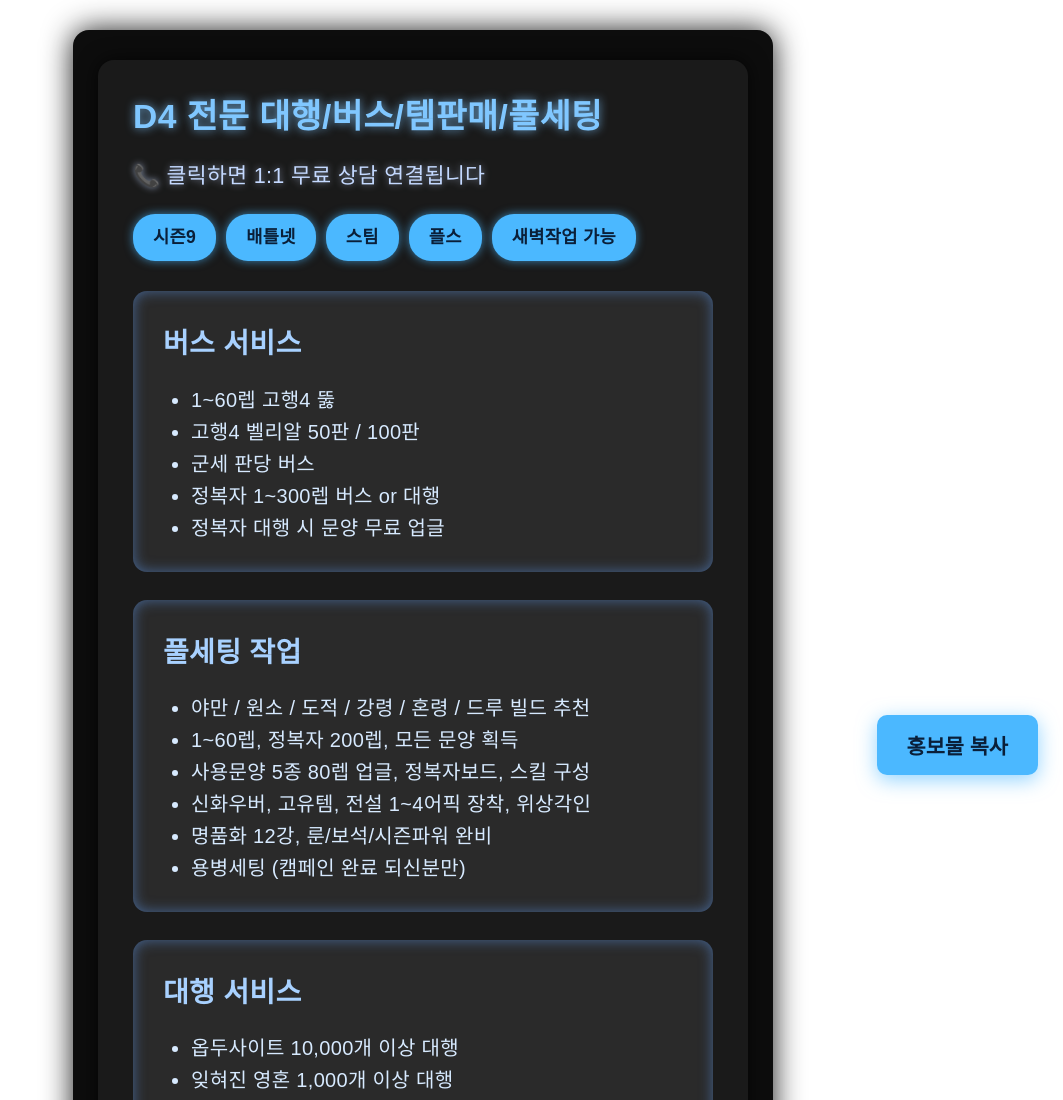
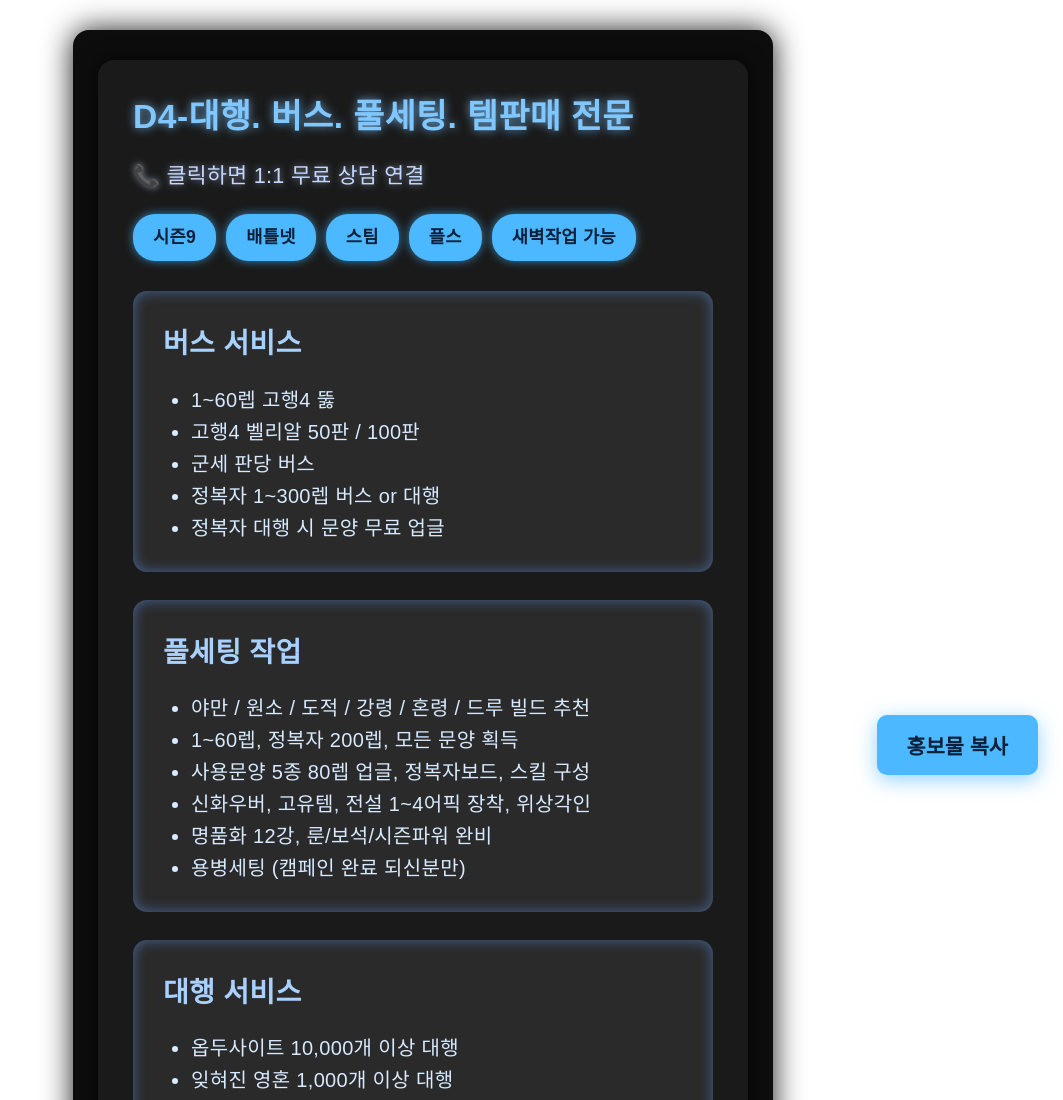
Before and after one commit to madebychangong/D4_, a plain HTML site: page index.html in a window 1280 px wide. Shown: the top 1100 px of the page, without its empty margins (217-1280 px from the left). Drawn offline with Linux system fonts and the light colour scheme.

Commit message:
Update index.html

```diff
--- a/index.html
+++ b/index.html
@@ -33,7 +33,7 @@
         line-height:1.3;
         white-space: nowrap;
       ">
-        D4 전문 대행/버스/템판매/풀세팅
+        D4-대행. 버스. 풀세팅. 템판매 전문
       </div>
       <div style="
         font-size:1.35rem;
@@ -41,7 +41,7 @@
         text-shadow:0 0 7px rgba(196,217,255,0.6);
         margin-bottom:18px;
       ">
-        📞 클릭하면 1:1 무료 상담 연결됩니다
+        📞 클릭하면 1:1 무료 상담 연결
       </div>
 
       <div style="display:flex; flex-wrap:wrap; gap:10px; margin-bottom:30px;">
```
